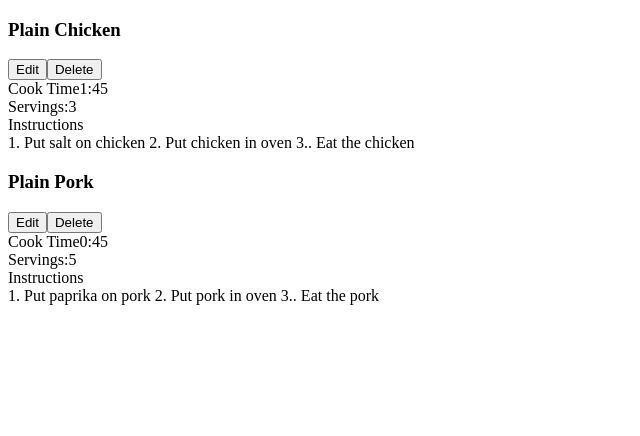
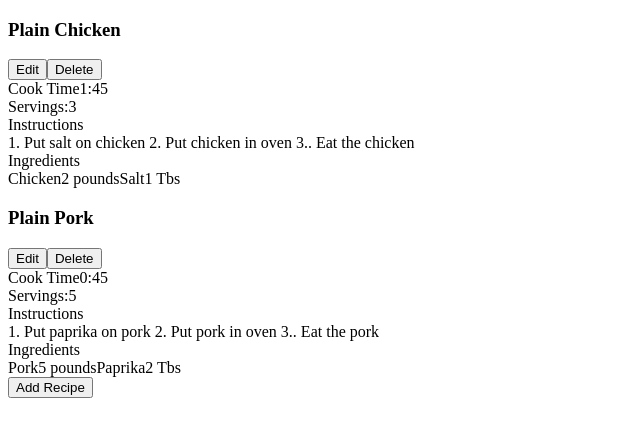
Before and after one commit to gaetanfox/react-recipe-app, a React (Create React App) app: page / in a window 1280 px wide. Shown: the top 436 px of the page, without its empty margins (0-640 px from the left). Built offline with nearby package versions, Linux system fonts and the light colour scheme.

Commit message:
Ingredient jsx

```diff
--- a/src/App.js
+++ b/src/App.js
@@ -13,6 +13,18 @@
     cookTime: '1:45',
     instructions:
       '1. Put salt on chicken\n2. Put chicken in oven\n3.. Eat the chicken',
+    ingredients: [
+      {
+        id: 1,
+        name: 'Chicken',
+        amount: '2 pounds',
+      },
+      {
+        id: 2,
+        name: 'Salt',
+        amount: '1 Tbs',
+      },
+    ],
   },
   {
     id: 2,
@@ -21,6 +33,18 @@
     cookTime: '0:45',
     instructions:
       '1. Put paprika on pork\n2. Put pork in oven\n3.. Eat the pork',
+    ingredients: [
+      {
+        id: 1,
+        name: 'Pork',
+        amount: '5 pounds',
+      },
+      {
+        id: 2,
+        name: 'Paprika',
+        amount: '2 Tbs',
+      },
+    ],
   },
 ]
 
--- /dev/null
+++ b/src/Ingredient.js
@@ -0,0 +1,12 @@
+import React from 'react'
+
+function Ingredient({ name, amount }) {
+  return (
+    <>
+      <span>{name}</span>
+      <span>{amount}</span>
+    </>
+  )
+}
+
+export default Ingredient
--- /dev/null
+++ b/src/IngredientList.js
@@ -0,0 +1,12 @@
+import React from 'react'
+import Ingredient from './Ingredient'
+
+function IngredientList({ ingredients }) {
+  const ingredientElements = ingredients.map((ingredient) => {
+    return <Ingredient key={ingredient.id} {...ingredient} />
+  })
+
+  return <div>{ingredientElements}</div>
+}
+
+export default IngredientList
--- a/src/Recipe.js
+++ b/src/Recipe.js
@@ -1,7 +1,8 @@
 import React from 'react'
+import IngredientList from './IngredientList'
 
 function Recipe(props) {
-  const { name, cookTime, servings, instructions } = props
+  const { name, cookTime, servings, instructions, ingredients } = props
 
   return (
     <div>
@@ -24,6 +25,13 @@
         <span>Instructions</span>
         <div>{instructions}</div>
       </div>
+      <div>
+        <span>Ingredients</span>
+        <div>
+          {' '}
+          <IngredientList ingredients={ingredients} />{' '}
+        </div>
+      </div>
     </div>
   )
 }
--- a/src/RecipeList.js
+++ b/src/RecipeList.js
@@ -3,11 +3,14 @@
 
 function RecipeList({ recipes }) {
   return (
-    <div>
-      {recipes.map((recipe) => {
-        return <Recipe kep={recipe.id} {...recipe} />
-      })}
-    </div>
+    <>
+      <div>
+        {recipes.map((recipe) => {
+          return <Recipe kep={recipe.id} {...recipe} />
+        })}
+      </div>
+      <button>Add Recipe</button>
+    </>
   )
 }
 
```
